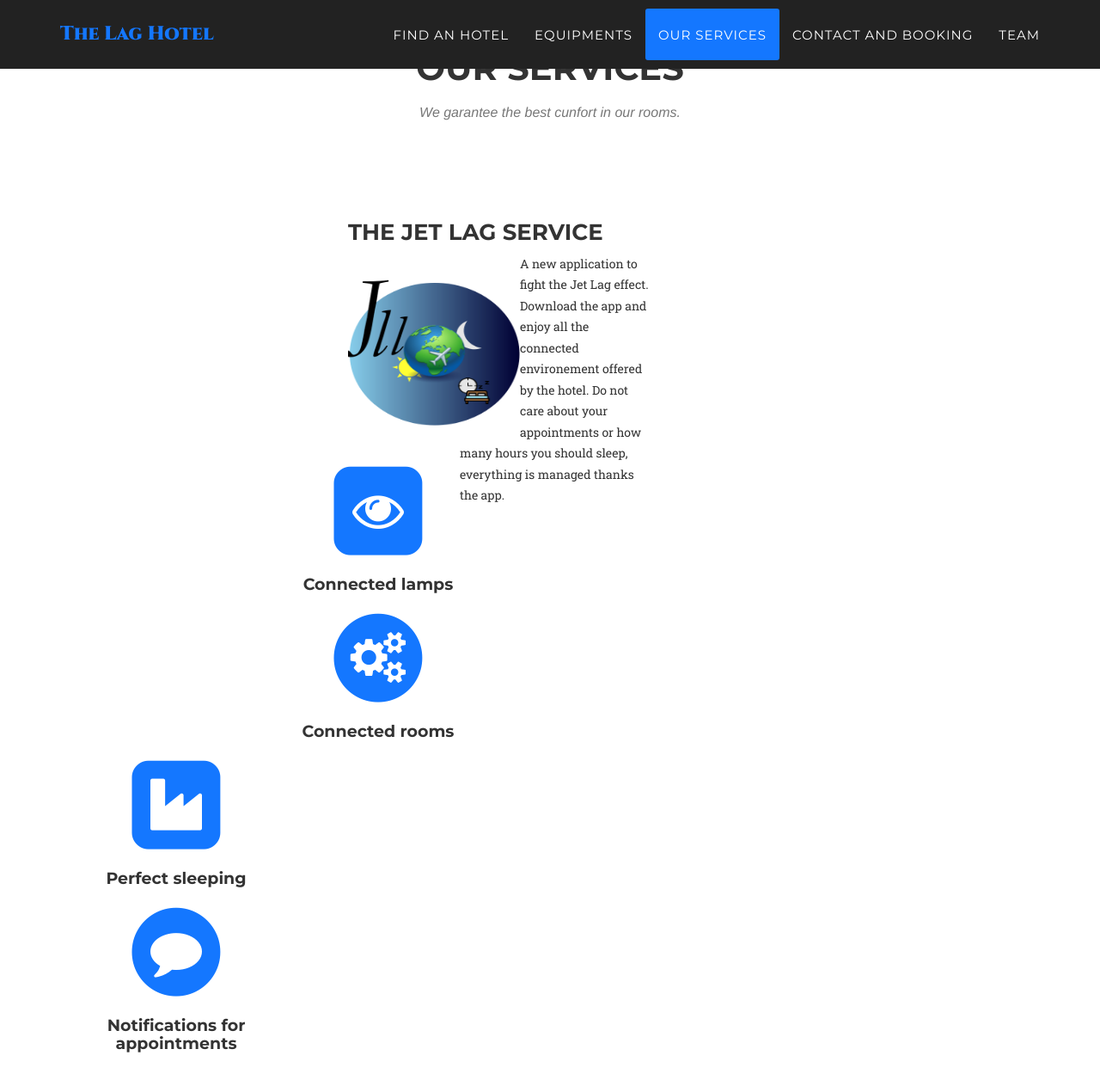
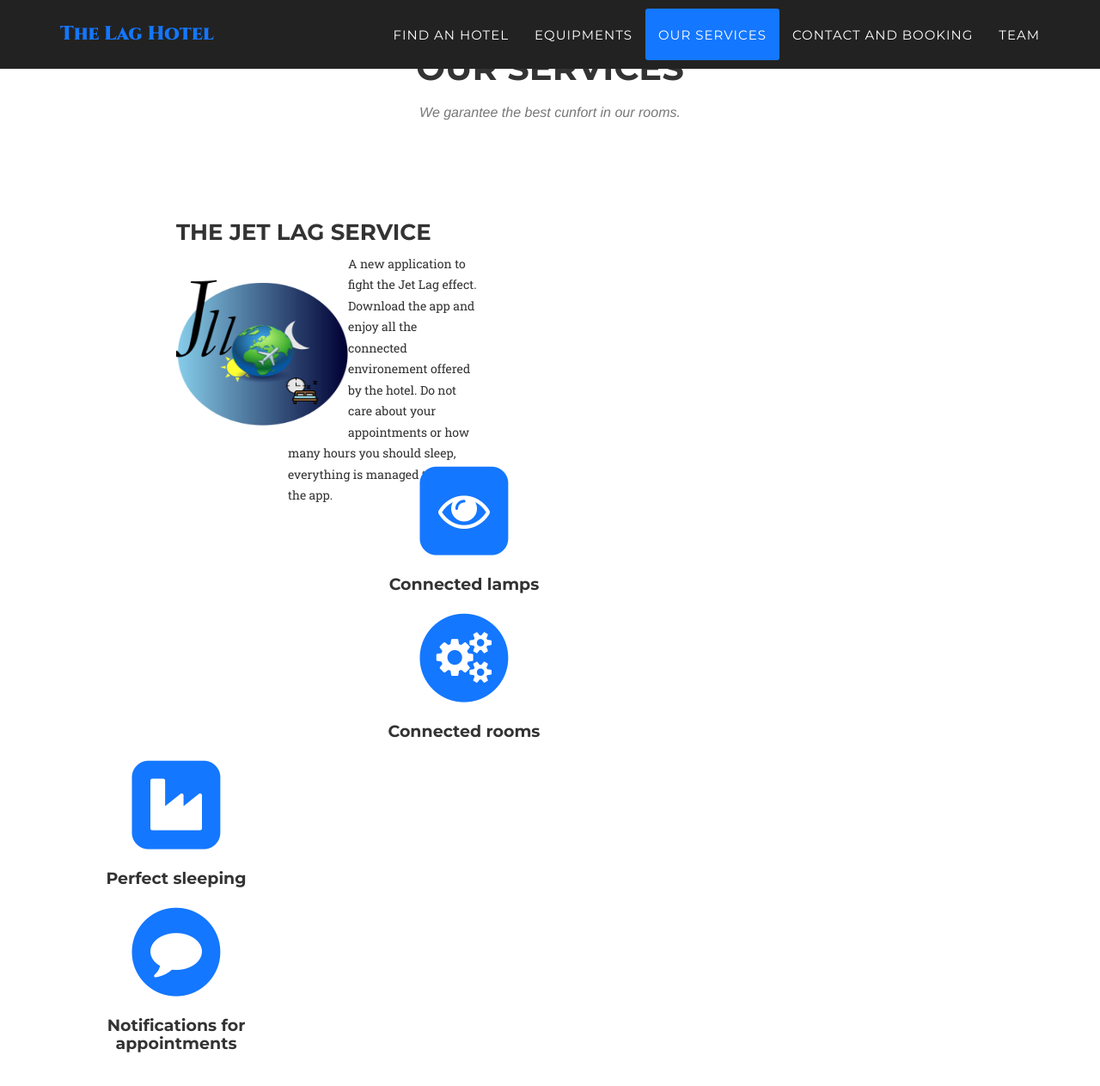
Before and after one commit to VincentGautier/Hotel-web-site, a Jekyll site: the page built from index.html, in a window 1280 px wide and 1400 px high, scrolled down 2394 px. Shown: the top 1263 px of the window at 86% size. Built offline with Jekyll 4.4.1, drawn with Linux system fonts in a browser that asks for light colours; some web fonts are replaced.

Commit message:
Update agency.css

```diff
--- a/_includes/css/agency.css
+++ b/_includes/css/agency.css
@@ -897,13 +897,13 @@ margin-left: 130px; /*largeur de l'image + quelques px de marge*/
 
 
 div#col_1 {
-	margin-left: 300px;
+	margin-left: 100px;
 	width: 200px;
 }
 
 div#centre {
 
-	margin-right:400px;
+	margin-right:200px;
 
 }
 div#col_3 {
```
